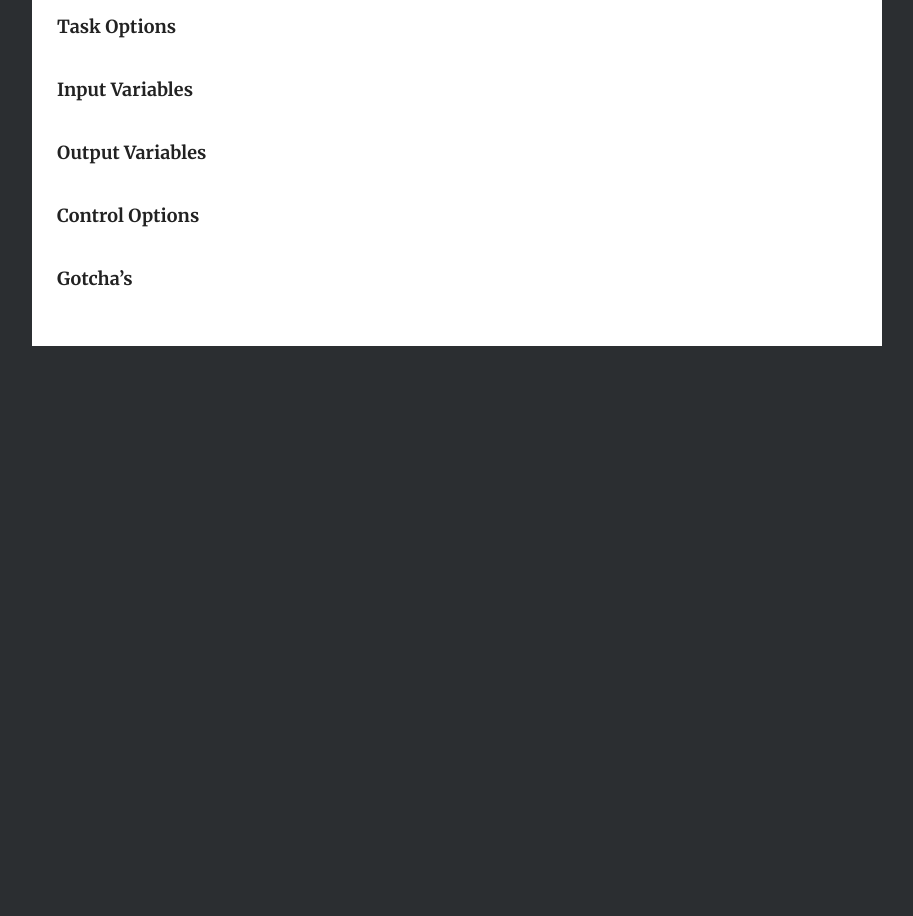
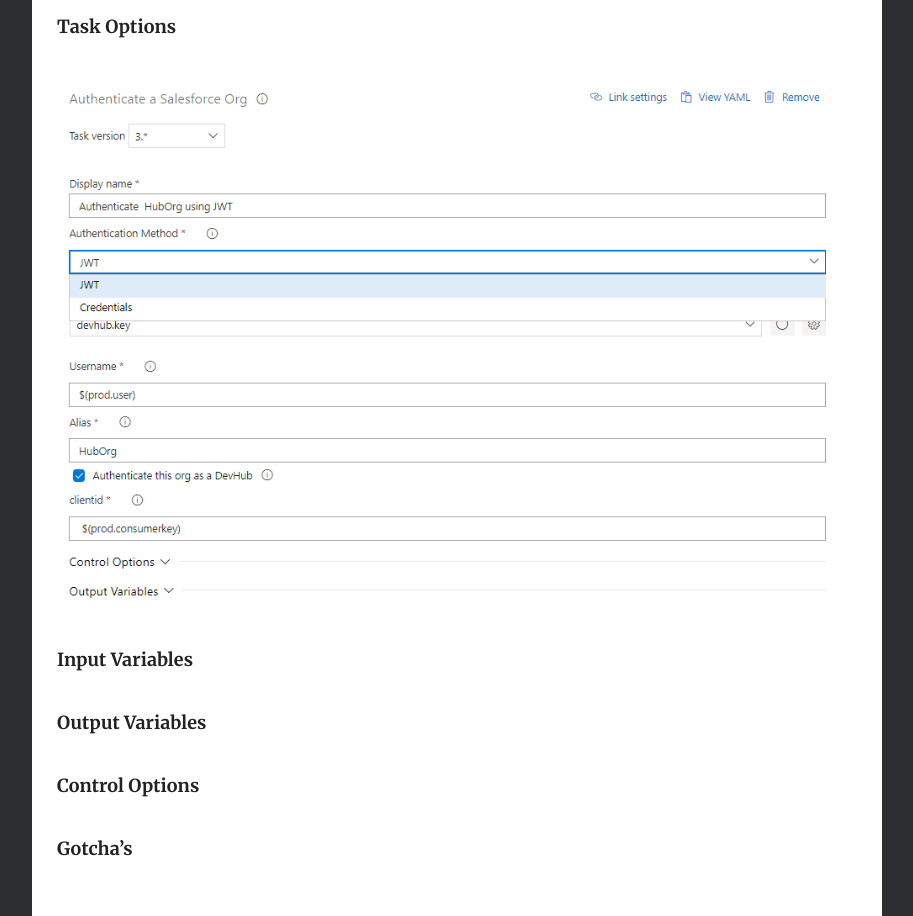
Before and after one commit to nbatterham/sfpowerscripts-doc, a Jekyll site: the page built from _docs/Tasks/Authenticate an Org.md, in a window 1280 px wide. Shown: the part 979-1895 px from the top of the page, without its empty margins (333-1246 px from the left). Built offline with Jekyll 4.4.1, drawn with Linux system fonts in a browser that asks for light colours; before the commit the page ends 1325 px from its top, so only the background shows below that.

Commit message:
Updated '_docs/Tasks/Authenticate an Org.md' via CloudCannon

```diff
--- a/_docs/Tasks/Authenticate an Org.md
+++ b/_docs/Tasks/Authenticate an Org.md
@@ -3,21 +3,19 @@ title: Authenticate an Org
 category: Tasks
 order: 2
 ---
+
 This task is used to authenticate against a salesforce org to do the required actions. The task supports authentication to org using JWT (recommended) or using username/password/security token. It is higly recommended to create a service user while using this task.
-
-
-
 
 ![](/images/Authenticate a Salesforce Org){: width="930" height="374"}
 
 **Task Options**
 
+**![](/images/Authenticate a Salesforce Org.png){: width="951" height="629"}**
 
 **Input Variables**
 
 **Output Variables**
 
-
 **Control Options**
 
 **Gotcha's**
```
